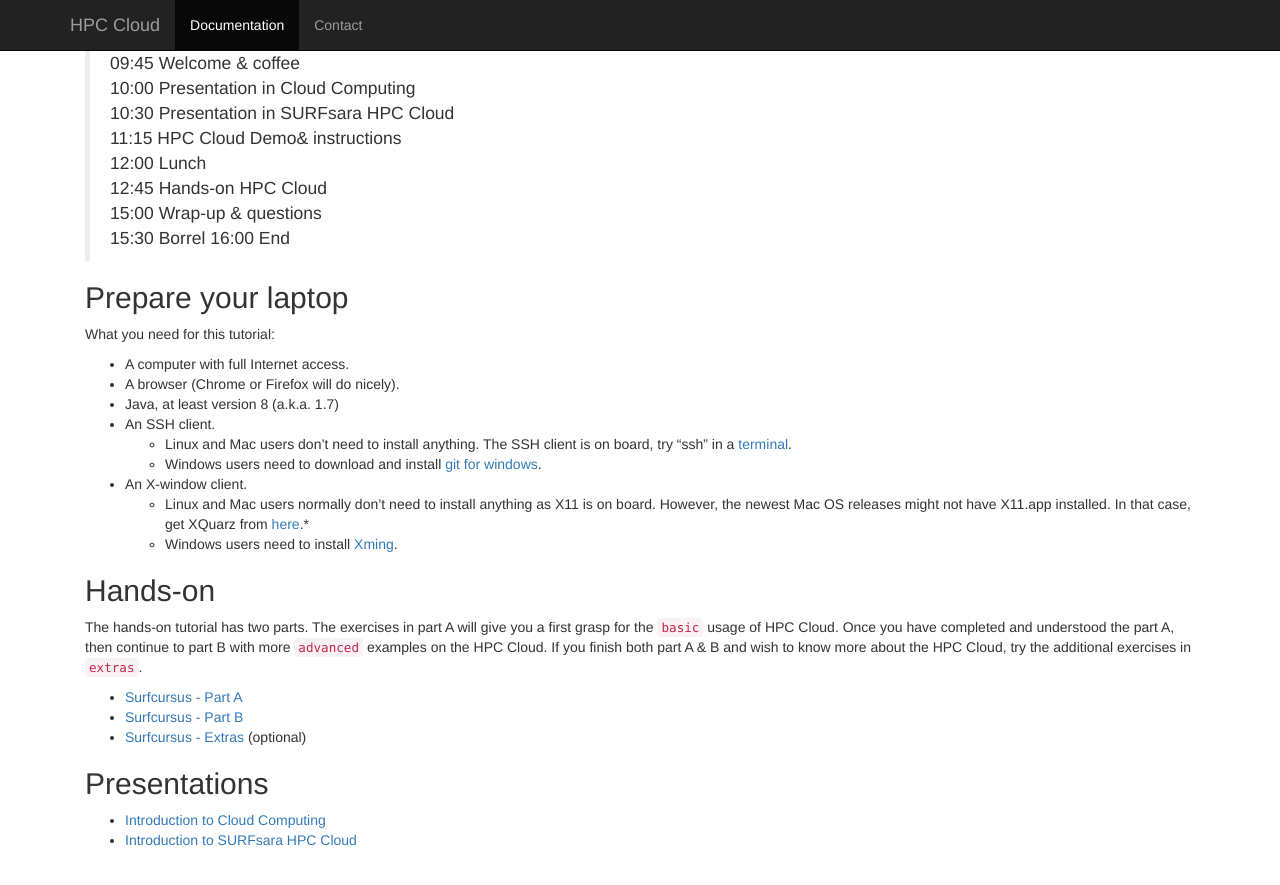
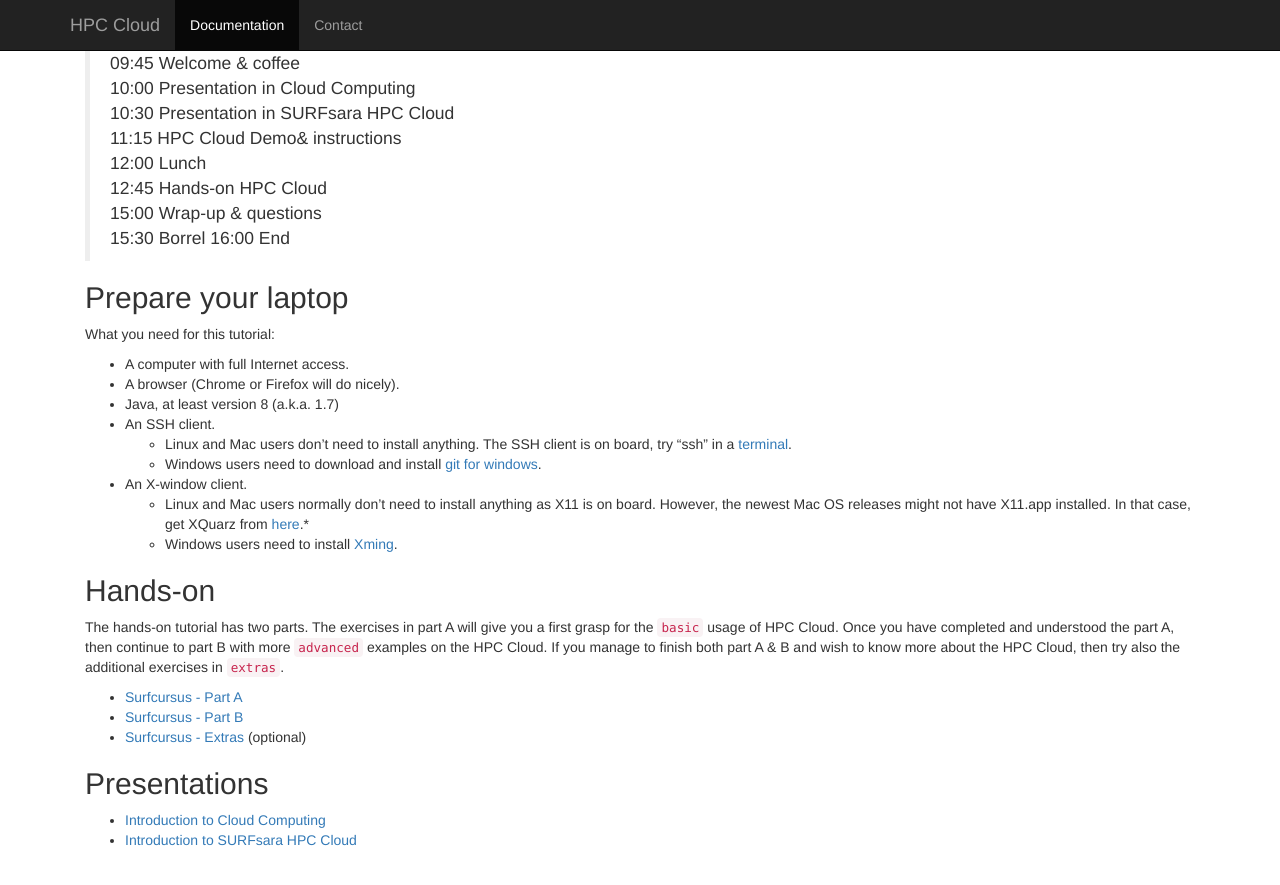
Before and after one commit to sara-nl/clouddocs, a Jekyll site: the page built from surfcursus-2015-Oct-15.markdown, in a window 1280 px wide and 900 px high, scrolled down 512 px. Shown: the top 885 px of the window. Built offline with Jekyll 4.4.1, drawn with Linux system fonts in a browser that asks for light colours.

Commit message:
Update surfcursus-2015-Oct-15.markdown

```diff
--- a/surfcursus-2015-Oct-15.markdown
+++ b/surfcursus-2015-Oct-15.markdown
@@ -22,8 +22,9 @@
 **Date**: 15 October 2015
 **Location**: SURFsara VK1 & 2
 **Program**:
+
 >
-09:45 Welcome & coffee
+>09:45 Welcome & coffee
 10:00 Presentation in Cloud Computing
 10:30 Presentation in SURFsara HPC Cloud
 11:15 HPC Cloud Demo& instructions
@@ -36,6 +37,7 @@
 ## <a name="preparation"></a>Prepare your laptop
 
 What you need for this tutorial:
+
 * A computer with full Internet access.
 * A browser (Chrome or Firefox will do nicely).
 * Java, at least version 8 (a.k.a. 1.7)
@@ -47,11 +49,13 @@
   * Windows users need to install [Xming](http://sourceforge.net/projects/xming/).
 
 ## <a name="hands-on"></a> Hands-on
-The hands-on tutorial has two parts. The exercises in part A will give you a first grasp for the `basic` usage of HPC Cloud. Once you have completed and understood the part A, then continue to part B with more `advanced` examples on the HPC Cloud. If you finish both part A & B and wish to know more about the HPC Cloud, try the additional exercises in `extras`.
+The hands-on tutorial has two parts. The exercises in part A will give you a first grasp for the `basic` usage of HPC Cloud. Once you have completed and understood the part A, then continue to part B with more `advanced` examples on the HPC Cloud. If you manage to finish both part A & B and wish to know more about the HPC Cloud, then try also the additional exercises in `extras`.
+
   * [Surfcursus - Part A](surfcursus-part-A-2015-Oct-15)
   * [Surfcursus - Part B](surfcursus-part-B-2015-Oct-15)
   * [Surfcursus - Extras](surfcursus-extras-2015-Oct-15) (optional)
 
 ## <a name="presentations"></a> Presentations
-* [Introduction to Cloud Computing](assets/cloud_intro_05082015.pdf)
-* [Introduction to SURFsara HPC Cloud](assets/SURFcursus-0508-presentation.pdf)
+
+* [Introduction to Cloud Computing](assets/cloud_intro_15102015.pdf)
+* [Introduction to SURFsara HPC Cloud](assets/hpc_cloud_15102015.pdf)
```
